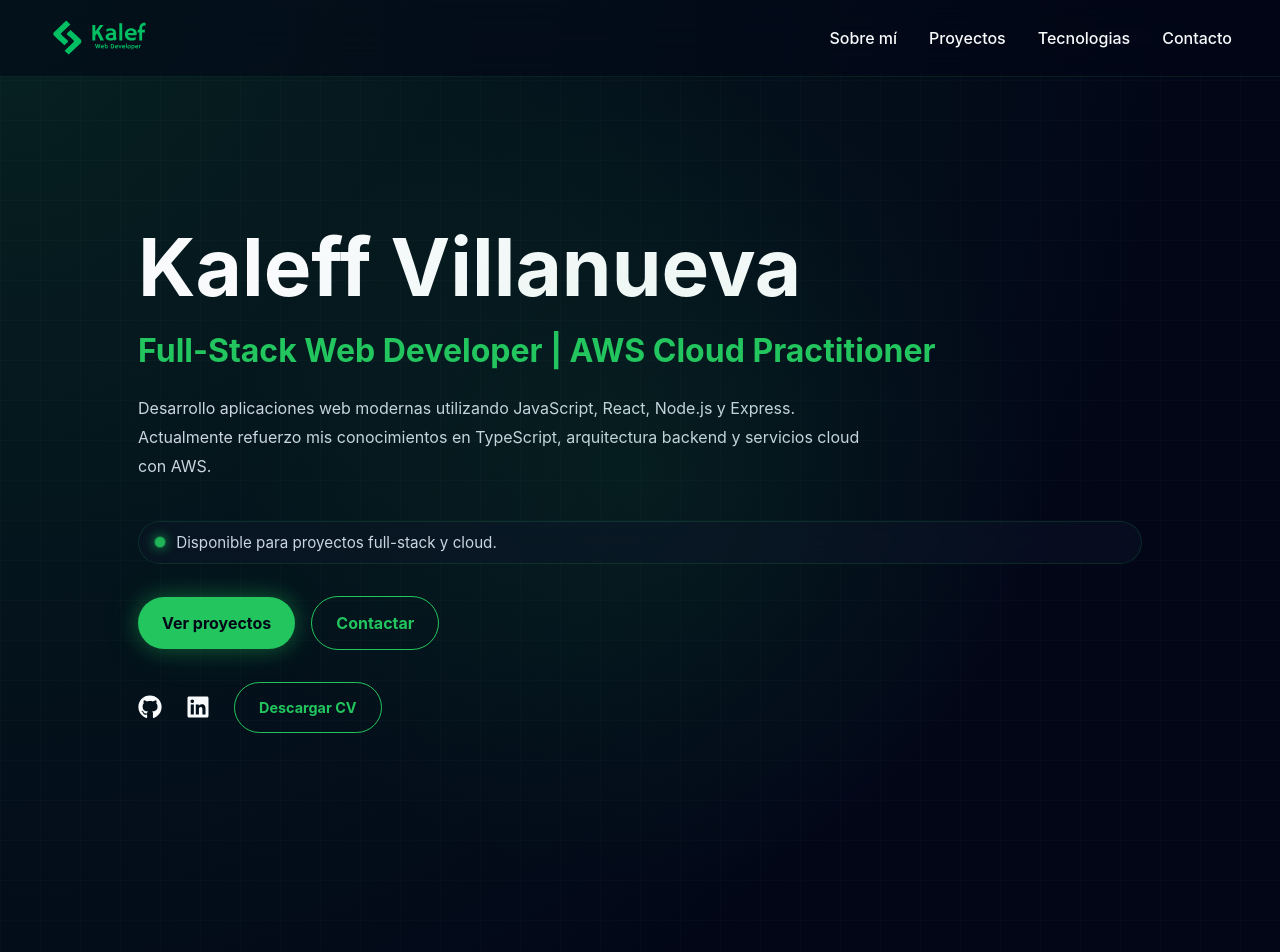
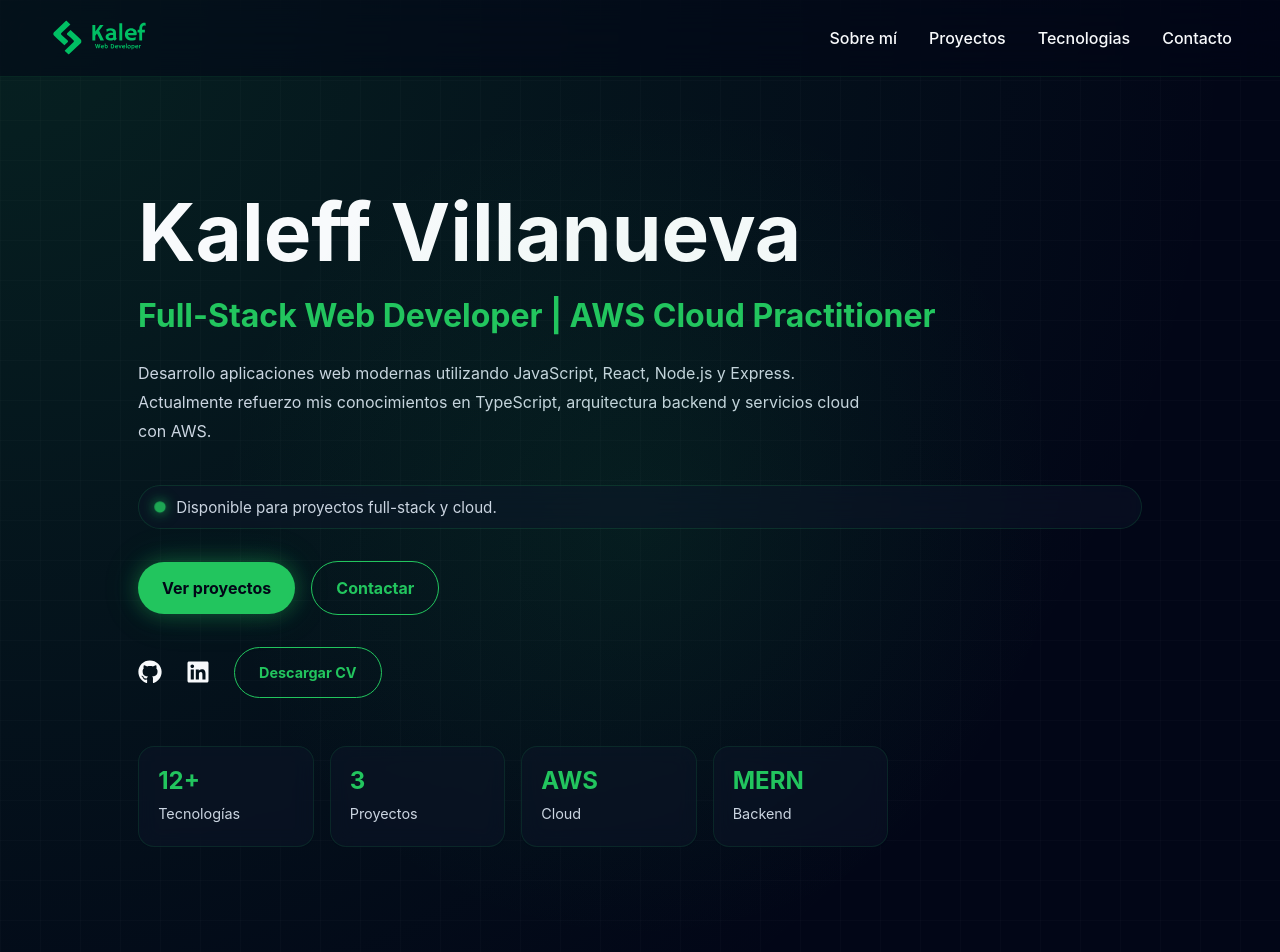
Before and after one commit to Kalef22/portfolio-v2, a React (Vite) app: page / in a window 1280 px wide. Shown: the top 952 px of the page. Built offline with nearby package versions, Linux system fonts and the light colour scheme.

Commit message:
feat: añadir stats visuales al hero

```diff
--- a/src/sections/Hero.tsx
+++ b/src/sections/Hero.tsx
@@ -1,4 +1,4 @@
-import { FaGithub, FaLinkedin } from 'react-icons/fa';
+import { FaGithub, FaLinkedin } from "react-icons/fa";
 function Hero() {
     return (
         <section id="hero" className="hero reveal">
@@ -43,9 +43,36 @@ function Hero() {
                     <FaLinkedin />
                 </a>
 
-                <a href="/cv.pdf" className="cv-button" target="_blank" rel="noreferrer">
+                <a
+                    href="/cv.pdf"
+                    className="cv-button"
+                    target="_blank"
+                    rel="noreferrer"
+                >
                     Descargar CV
                 </a>
+            </div>
+
+            <div className="hero-stats">
+                <div className="hero-stat">
+                    <h3>12+</h3>
+                    <p>Tecnologías</p>
+                </div>
+
+                <div className="hero-stat">
+                    <h3>3</h3>
+                    <p>Proyectos</p>
+                </div>
+
+                <div className="hero-stat">
+                    <h3>AWS</h3>
+                    <p>Cloud</p>
+                </div>
+
+                <div className="hero-stat">
+                    <h3>MERN</h3>
+                    <p>Backend</p>
+                </div>
             </div>
         </section>
     );
--- a/src/styles/global.css
+++ b/src/styles/global.css
@@ -323,7 +323,6 @@ p {
 }
 /*  ===== punto disponibilidad fin ==== */
 
-
 /* ===== Sections ===== */
 
 .section-header span {
@@ -566,8 +565,64 @@ p {
         flex-wrap: wrap;
     }
 
+    .hero-stats {
+        grid-template-columns: repeat(2, 1fr);
+    }
+
     .projects-grid,
     .skills-grid {
         grid-template-columns: 1fr;
     }
 }
+
+/* ====================== */
+.hero-stats {
+    display: grid;
+    grid-template-columns: repeat(4, 1fr);
+
+    gap: 1rem;
+
+    margin-top: 3rem;
+
+    max-width: 750px;
+}
+
+.hero-stat {
+    padding: 1.2rem;
+
+    border: 1px solid rgba(34, 197, 94, 0.12);
+    border-radius: 1rem;
+
+    background: rgba(15, 23, 42, 0.45);
+
+    backdrop-filter: blur(10px);
+
+    transition:
+        transform 0.3s ease,
+        border-color 0.3s ease,
+        box-shadow 0.3s ease;
+}
+
+.hero-stat:hover {
+    transform: translateY(-4px);
+
+    border-color: var(--primary);
+
+    box-shadow: 0 0 20px rgba(34, 197, 94, 0.12);
+}
+
+.hero-stat h3 {
+    margin-bottom: 0.4rem;
+
+    color: var(--primary);
+
+    font-size: 1.5rem;
+}
+
+.hero-stat p {
+    margin: 0;
+
+    font-size: 0.9rem;
+
+    color: var(--text-muted);
+}
```
